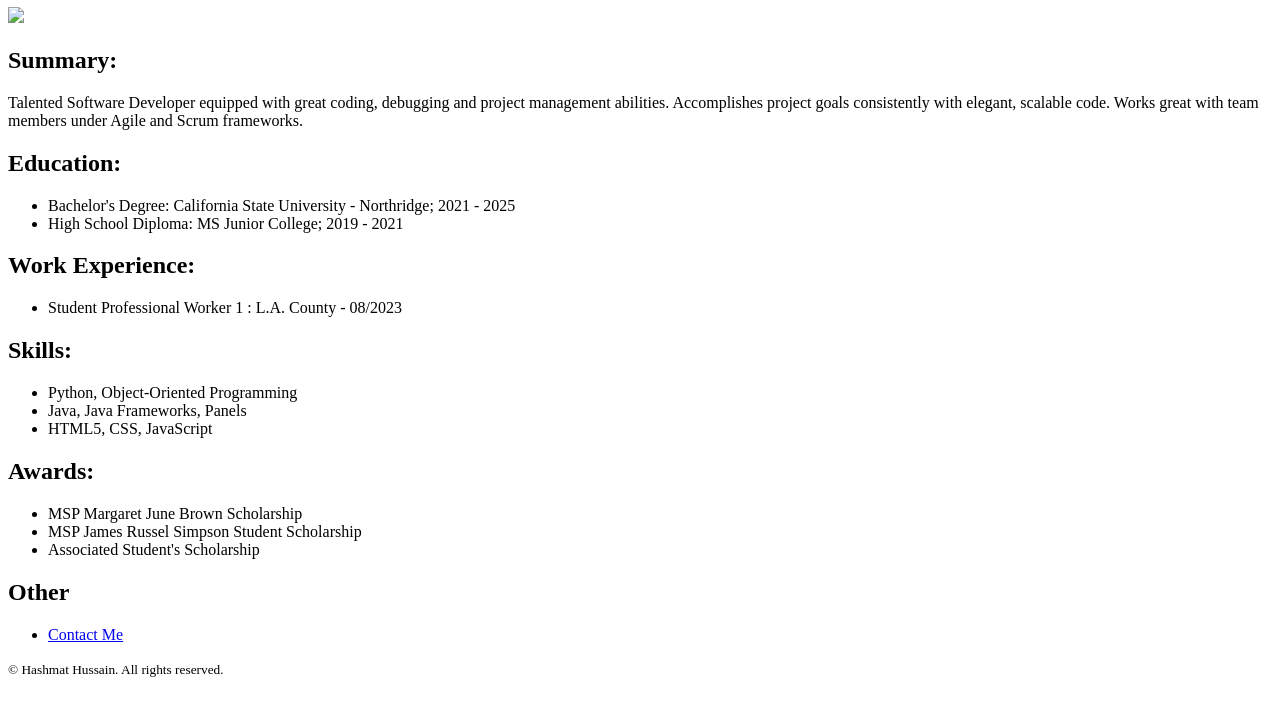
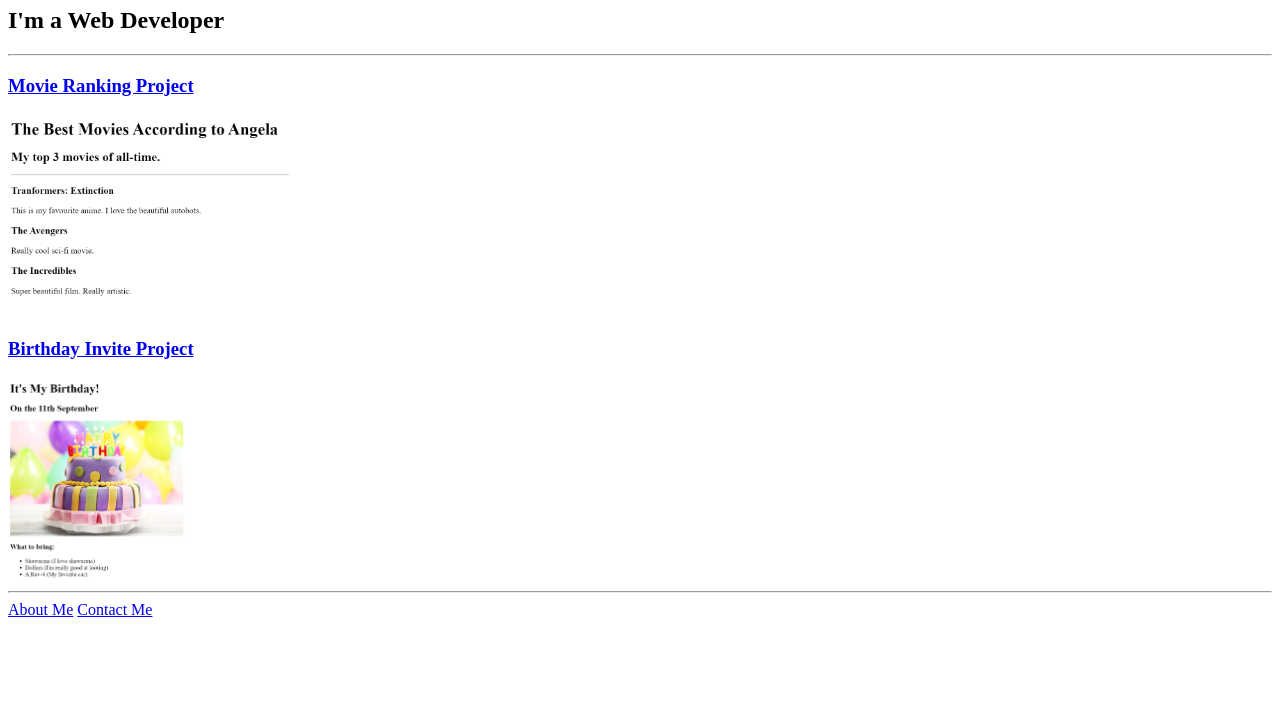
Before and after one commit to hash2003/html-portfolio, a plain HTML site: page index.html in a window 1280 px wide. Shown: the part 73-800 px from the top of the page. Drawn offline with Linux system fonts and the light colour scheme.

Commit message:
Add files via upload

```diff
--- a/index.html
+++ b/index.html
@@ -1,56 +1,38 @@
+<!-- TODO 1: Create the HTML Boilerplate -->
 <!DOCTYPE html>
 <html lang="en">
   <head>
     <meta charset="UTF-8" />
-    <title>My Resume</title>
+    <title>Hashmat's Portfolio</title>
   </head>
   <body>
-    <h1>Mohammed Hussain</h1>
-    <img
-      src="./4.4 Online Resume (Capstone Project)/Hashmat_Headshot.jpeg"
-      height="200"
-    />
+    <h1>Hashmat Hussain's Portfolio</h1>
+    <h2>I'm a Web Developer</h2>
+    <hr />
+    <h3>
+      <a href="./public/movie-ranking.html">Movie Ranking Project</a>
+    </h3>
+    <img src="./assets/images/my-movie-raning.png" height="200" />
 
-    <h2>Summary:</h2>
-    <p>
-      Talented Software Developer equipped with great coding, debugging and
-      project management abilities. Accomplishes project goals consistently with
-      elegant, scalable code. Works great with team members under Agile and
-      Scrum frameworks.
-    </p>
-    <h2>Education:</h2>
-    <ul>
-      <li>
-        Bachelor's Degree: California State University - Northridge; 2021 - 2025
-      </li>
-      <li>High School Diploma: MS Junior College; 2019 - 2021</li>
-    </ul>
-    <h2>Work Experience:</h2>
-    <ul>
-      <li>Student Professional Worker 1 : L.A. County - 08/2023</li>
-    </ul>
-    <h2>Skills:</h2>
-    <ul>
-      <li>Python, Object-Oriented Programming</li>
-      <li>Java, Java Frameworks, Panels</li>
-      <li>HTML5, CSS, JavaScript</li>
-    </ul>
-    <h2>Awards:</h2>
-    <ul>
-      <li>MSP Margaret June Brown Scholarship</li>
-      <li>MSP James Russel Simpson Student Scholarship</li>
-      <li>Associated Student's Scholarship</li>
-    </ul>
-    <h2>Other</h2>
-    <ul>
-      <li>
-        <a href="./4.4 Online Resume (Capstone Project)/contact.html"
-          >Contact Me</a
-        >
-      </li>
-    </ul>
-    <footer>
-      <small> © Hashmat Hussain. All rights reserved. </small>
-    </footer>
+    <h3>
+      <a href="./public/birthday-invite.html">Birthday Invite Project</a>
+    </h3>
+    <img src="./assets/images/my-birthday-invite.png" height="200" />
+    <hr />
+    <a href="./public/about.html">About Me</a>
+    <a href="./public/contact.html">Contact Me</a>
   </body>
 </html>
+<!-- TODO 2: Add Your previous projects' HTML into the public folder -->
+
+<!-- TODO 3: Take screenshots of your project previews and add the images to the images folder -->
+
+<!-- TODO 4: Add titles/subtitles etc. -->
+
+<!-- TODO 5: Add a link to the project pages -->
+
+<!-- TODO 6: Add images to show the project previews
+HINT for TODO 6: You can use the height attribute set to 200 to make the image smaller:
+https://developer.mozilla.org/en-US/docs/Web/HTML/Element/img#attr-height -->
+
+<!-- TODO 7: Add the Contact Me and About Me page links -->
```
